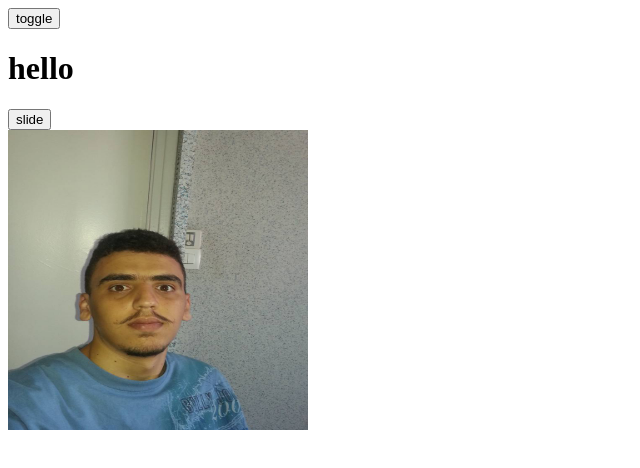
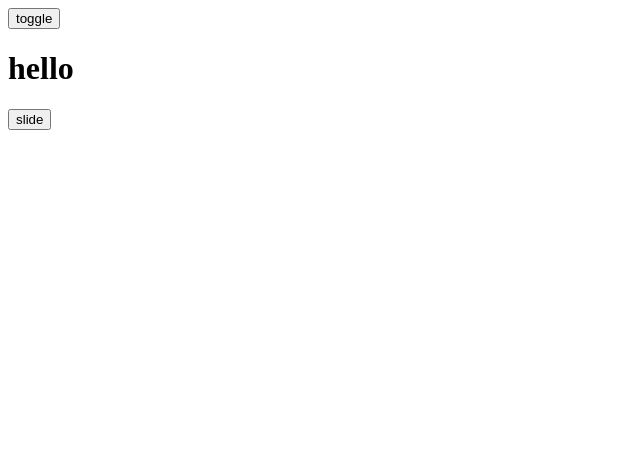
Before and after one commit to Anis-EDT/jquery-git, a plain HTML site: page index.html in a window 1280 px wide. Shown: the whole page, without its empty margins (0-640 px from the left). Drawn offline with Linux system fonts and the light colour scheme.

Commit message:
delete picture

```diff
--- a/index.html
+++ b/index.html
@@ -9,7 +9,8 @@
 	<button onclick="toggle()">toggle</button>
 	<h1 id="hello"> hello</h1>
 	<button id="slide">slide</button><br>
-	<img id="sam" style="width: 300px; height: 300px"src="res/sam.jpg">
+
+
 
 
 
```
